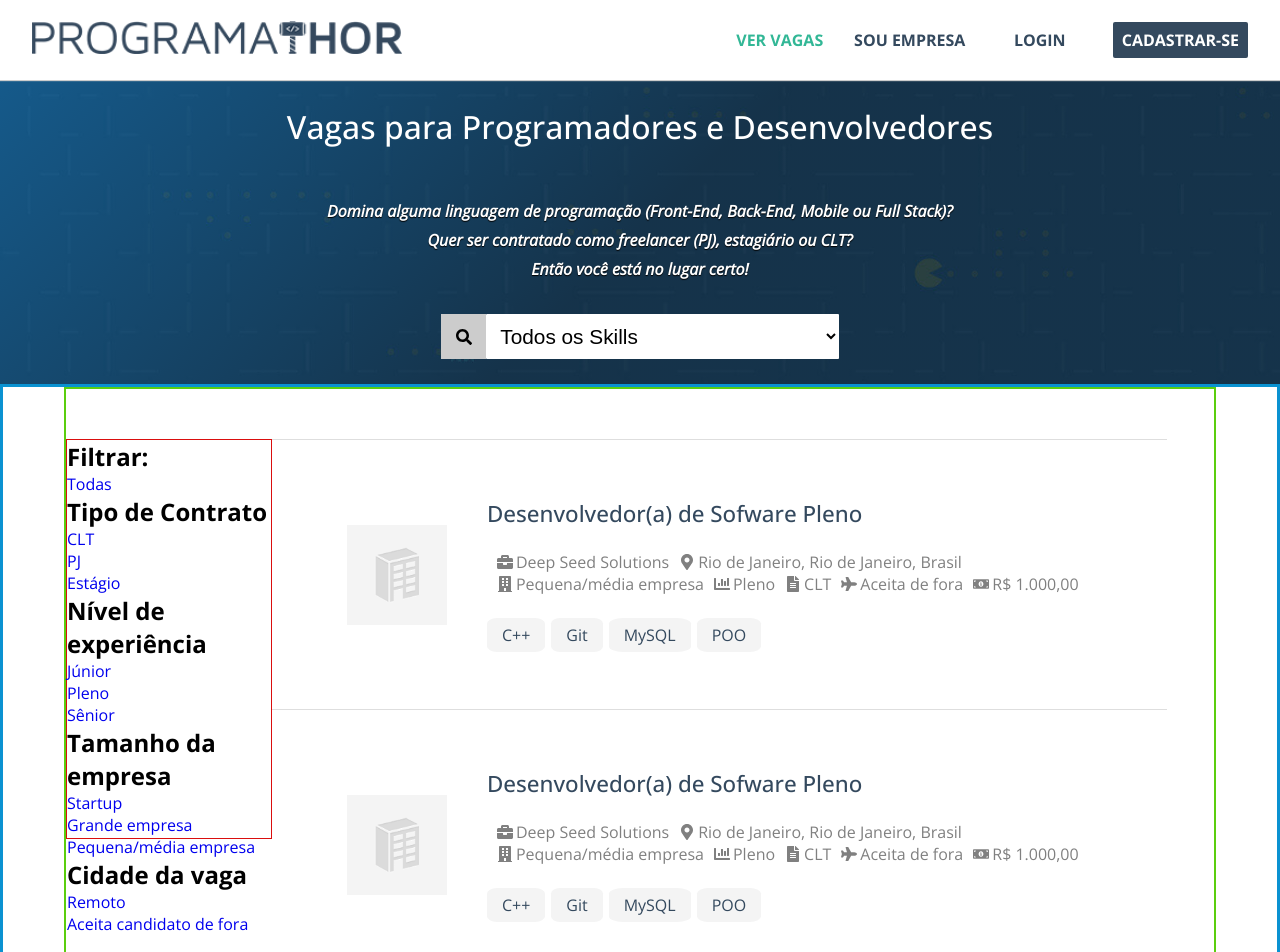
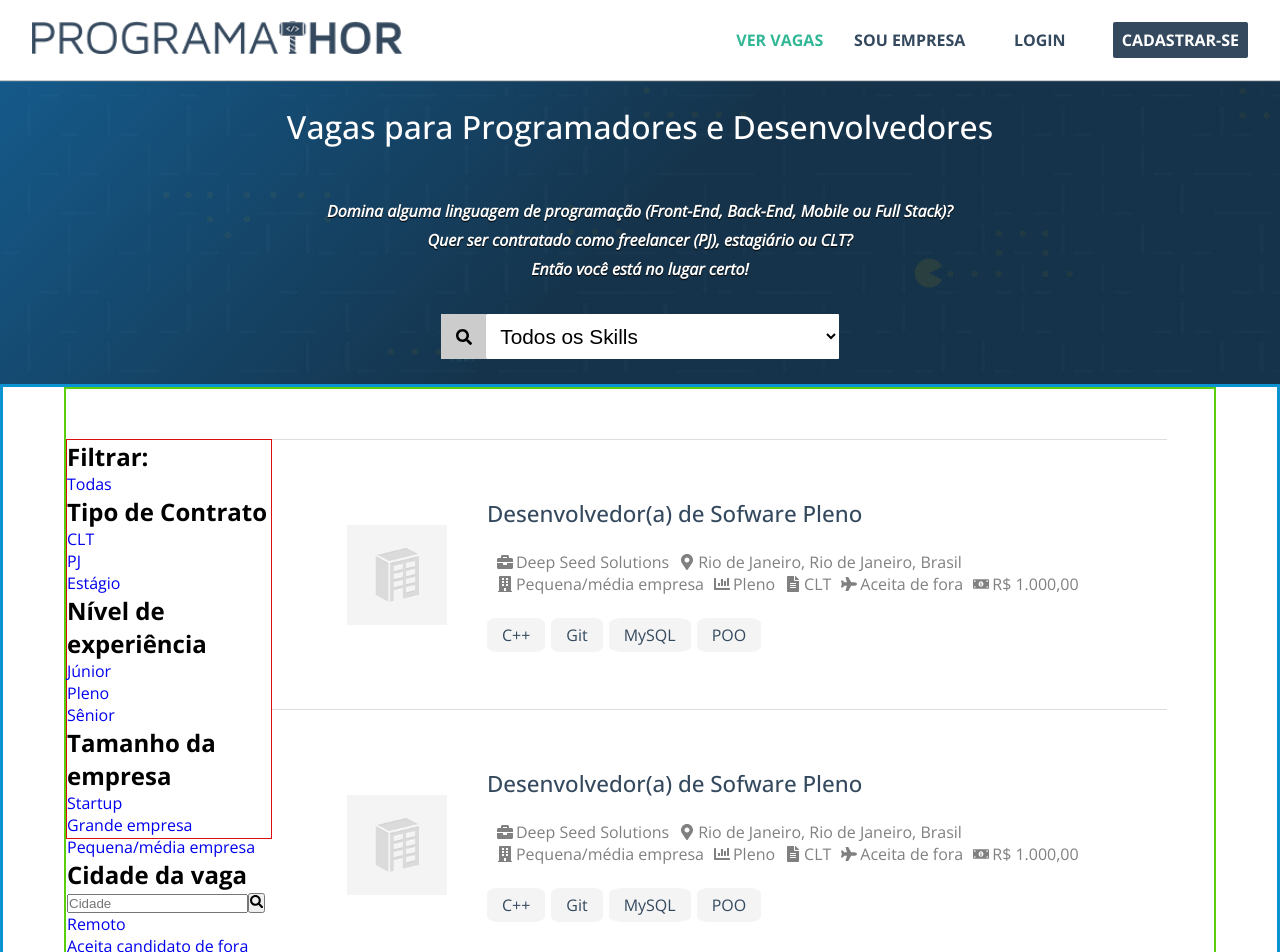
Before and after one commit to MarcosWinicios/jobs-web, a React (Create React App) app: page / in a window 1280 px wide. Shown: the top 952 px of the page. Built offline with nearby package versions, Linux system fonts and the light colour scheme; the HTML template or start-up script is replaced by a standard one.

Commit message:
add form

```diff
--- a/src/pages/jobs/index.tsx
+++ b/src/pages/jobs/index.tsx
@@ -94,7 +94,12 @@
                             </div>
                             <div className="filter">
                                 <h2>Cidade da vaga</h2>
-
+                                <form action="/" method="get">
+                                    <input type="text" placeholder="Cidade" />
+                                    <button type="submit">
+                                        <FaSearch />
+                                    </button>
+                                </form>
                                 <ul>
                                     <li><a href="#">Remoto</a></li>
                                     <li><a href="#">Aceita candidato de fora</a></li>
```
